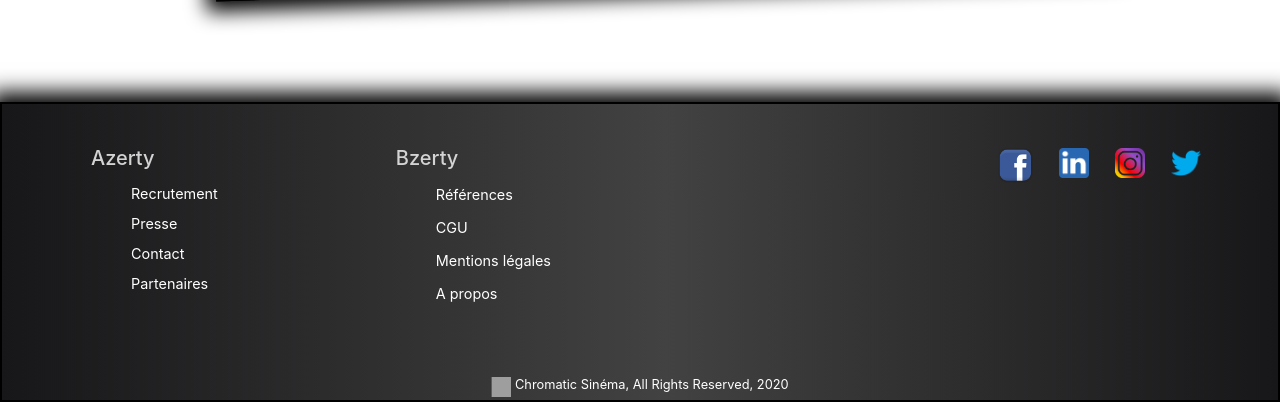
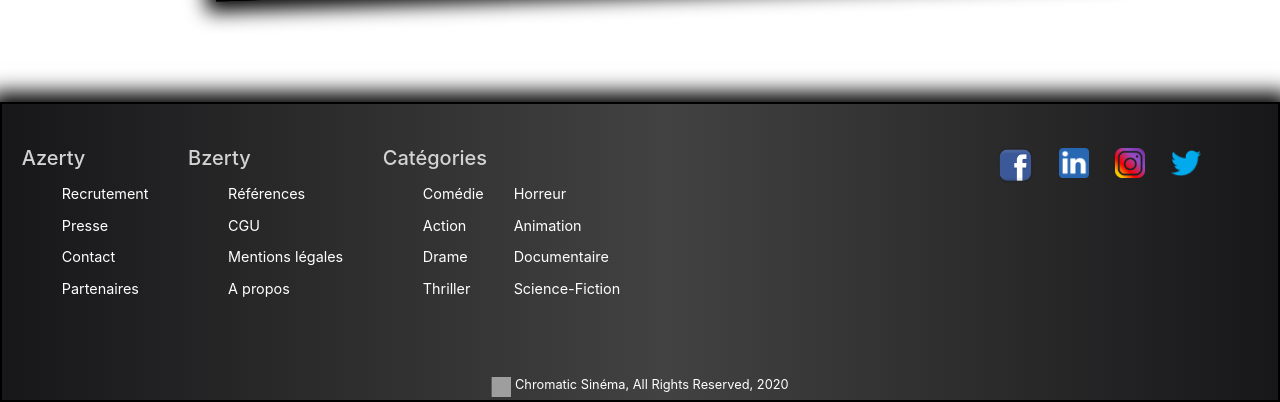
Before and after one commit to johnBeGoode/titre_pro_instic, a PHP site: page /contact in a window 1280 px wide. Shown: the part 1072-1474 px from the top of the page. Run offline with PHP 8.4, Linux system fonts and the light colour scheme; some libraries are stand-ins or nearby versions; grey boxes are pictures that could not be loaded.

Commit message:
upload, footer categories

```diff
--- a/config/routes.json
+++ b/config/routes.json
@@ -1,6 +1,7 @@
 {
     "routes":{
         "":                     "home",
+        "categorie":            "categorie",
         "contact":              "contact",
         "article/{slug}/{id}":  "article",
         "article/{id}":         "article",
--- a/public/sass/files/footer.scss
+++ b/public/sass/files/footer.scss
@@ -19,9 +19,16 @@ footer {
             }
             ul {
                 list-style: none;
+                &#categories-footer {
+                    display: flex;
+                    justify-content: space-around;
+                    #part2 {
+                        margin-left: 30px;
+                    }
+                }
                 li {
                     font-size: 0.9rem;
-                    padding: 5% 0;
+                    padding: 5px 0;
                 }
             }
             a {
--- a/views/admin-parts/adm_categories.php
+++ b/views/admin-parts/adm_categories.php
@@ -22,7 +22,7 @@
         <?php foreach ($categories as $category): ?>
         <tr>
             <td><?= $category->getName() ?></td>
-            <td><?= $movieManager->getMoviesByCategory($category->getId()); ?></td>
+            <td><?= $movieManager->getNumberOfMoviesByCategory($category->getId()); ?></td>
             <td class="icone-crud">
                 <a href="administration?page=categories&action=update&id=<?= $category->getId(); ?>" class="btn btn-primary" title="Modifier"><i class="fas fa-pencil-alt"></i></a>
                 <a href="administration?page=categories&action=delete&id=<?= $category->getId(); ?>" class="btn btn-danger delete" title="Supprimer"><i class="fas fa-trash"></i></a>
--- a/views/include-parts/footer.php
+++ b/views/include-parts/footer.php
@@ -17,6 +17,24 @@
                 <li><a href="#">CGU</a></li>
                 <li><a href="#">Mentions légales</a></li>
                 <li><a href="#">A propos</a></li>
+            </ul>
+        </div>
+
+        <div class="div_footer">
+            <h5>Catégories</h5>
+            <ul id="categories-footer">
+                <div>
+                    <li><a href="">Comédie</a></li>
+                    <li><a href="">Action</a></li>
+                    <li><a href="">Drame</a></li>
+                    <li><a href="">Thriller</a></li>
+                </div>
+                <div id="part2">
+                    <li><a href="">Horreur</a></li>
+                    <li><a href="">Animation</a></li>
+                    <li><a href="">Documentaire</a></li>
+                    <li><a href="">Science-Fiction</a></li>
+                </div>
             </ul>
         </div>
     </div>
@@ -49,7 +67,5 @@ if(isset($jsFiles)):
 endif;
 ?>
 
-<!-- Ancienne méthode avec le exit() dans le controller -->
-<?//php UNSET($_SESSION['success']); ?>
 </body>
 </html>
```
Also changed, not shown: controllers/adminController.php (+29 -1 lines), controllers/categorieController.php (added, +11 -0 lines), models/EntityManager/MovieManager.php (+11 -1 lines), views/categorie.php (added, +11 -0 lines), public/styles.css, 1 other file.
